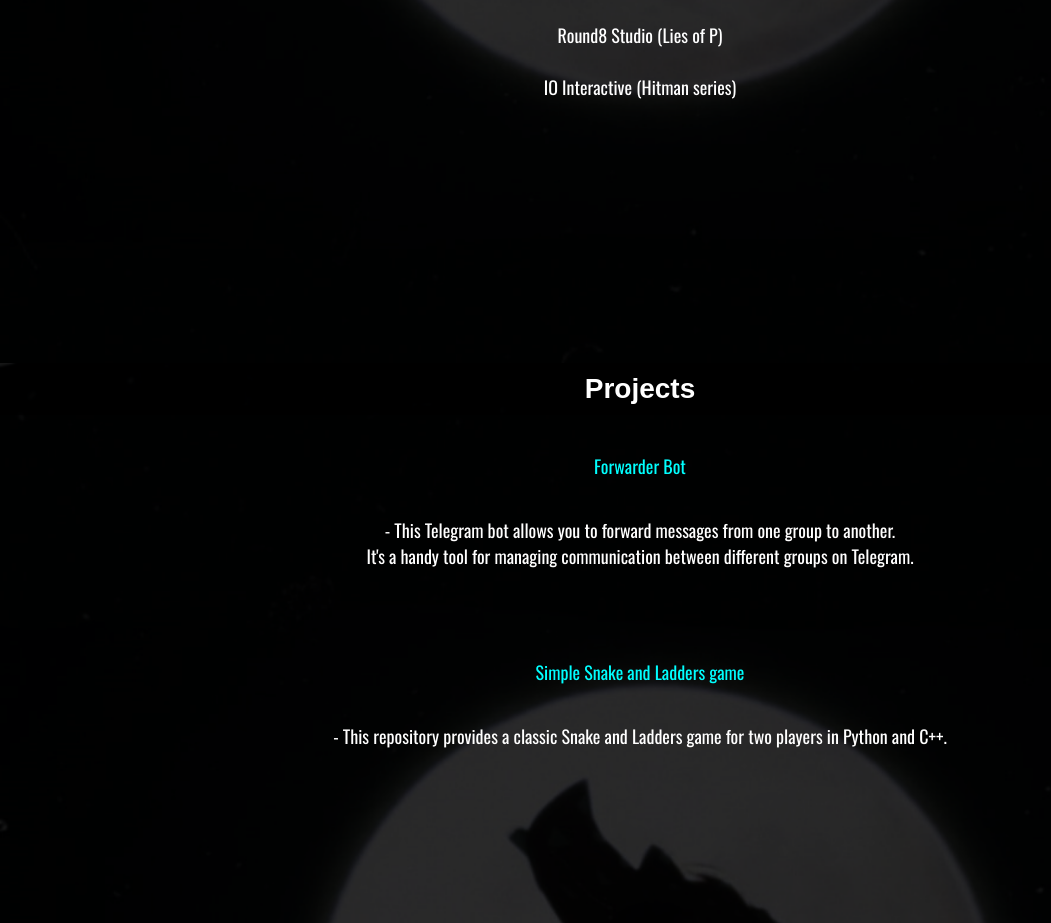
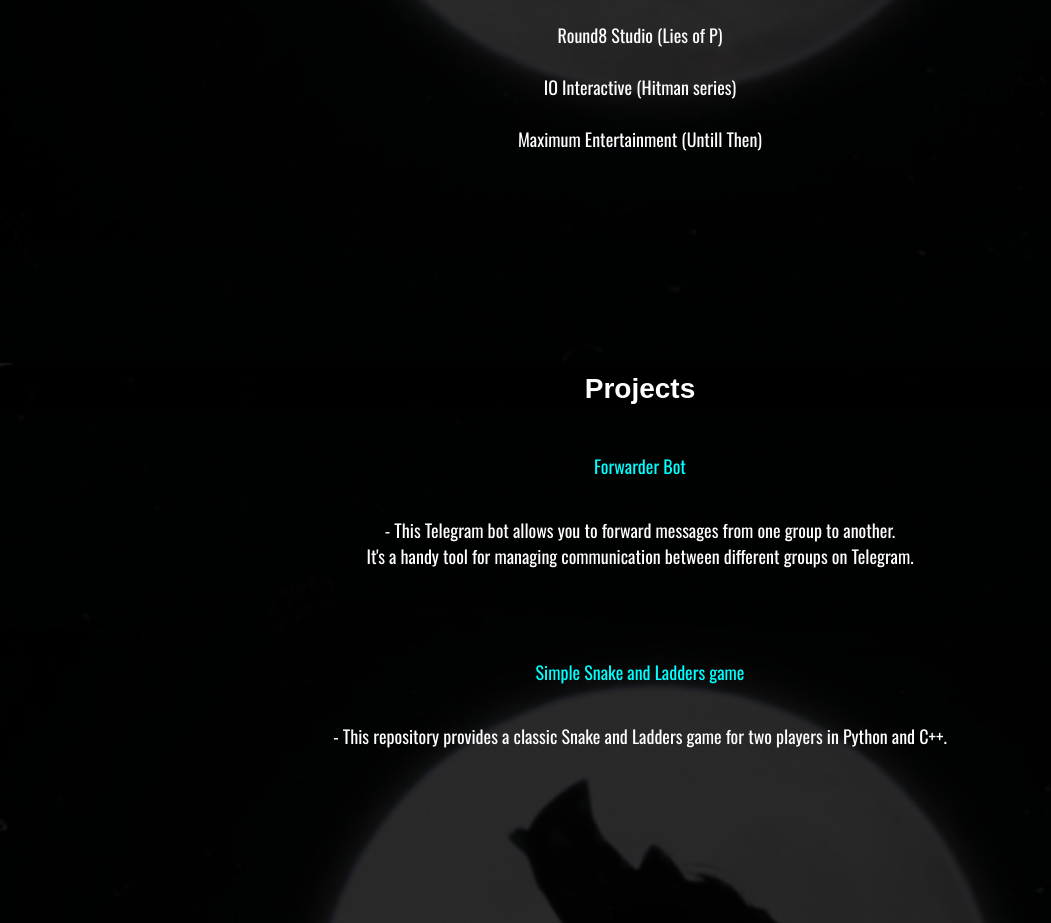
Before and after one commit to denji77/port-f, a plain HTML site: page index.html in a window 1280 px wide. Shown: the part 1000-1923 px from the top of the page, without its empty margins (0-1051 px from the left). Drawn offline with nearby package versions, Linux system fonts and the light colour scheme.

Commit message:
Update index.html

```diff
--- a/index.html
+++ b/index.html
@@ -46,6 +46,7 @@
         <li class="one" >FromSoftware (Dark Souls, Elden Ring, Sekiro: Shadows Die Twice)</li> <br>
         <li class="one" >Round8 Studio (Lies of P)</li> <br>
         <li class="one" >IO Interactive (Hitman series)</li> <br>
+        <li class="one" >Maximum Entertainment (Untill Then)</li> <br>
         </ul>
     </section>
 
```
